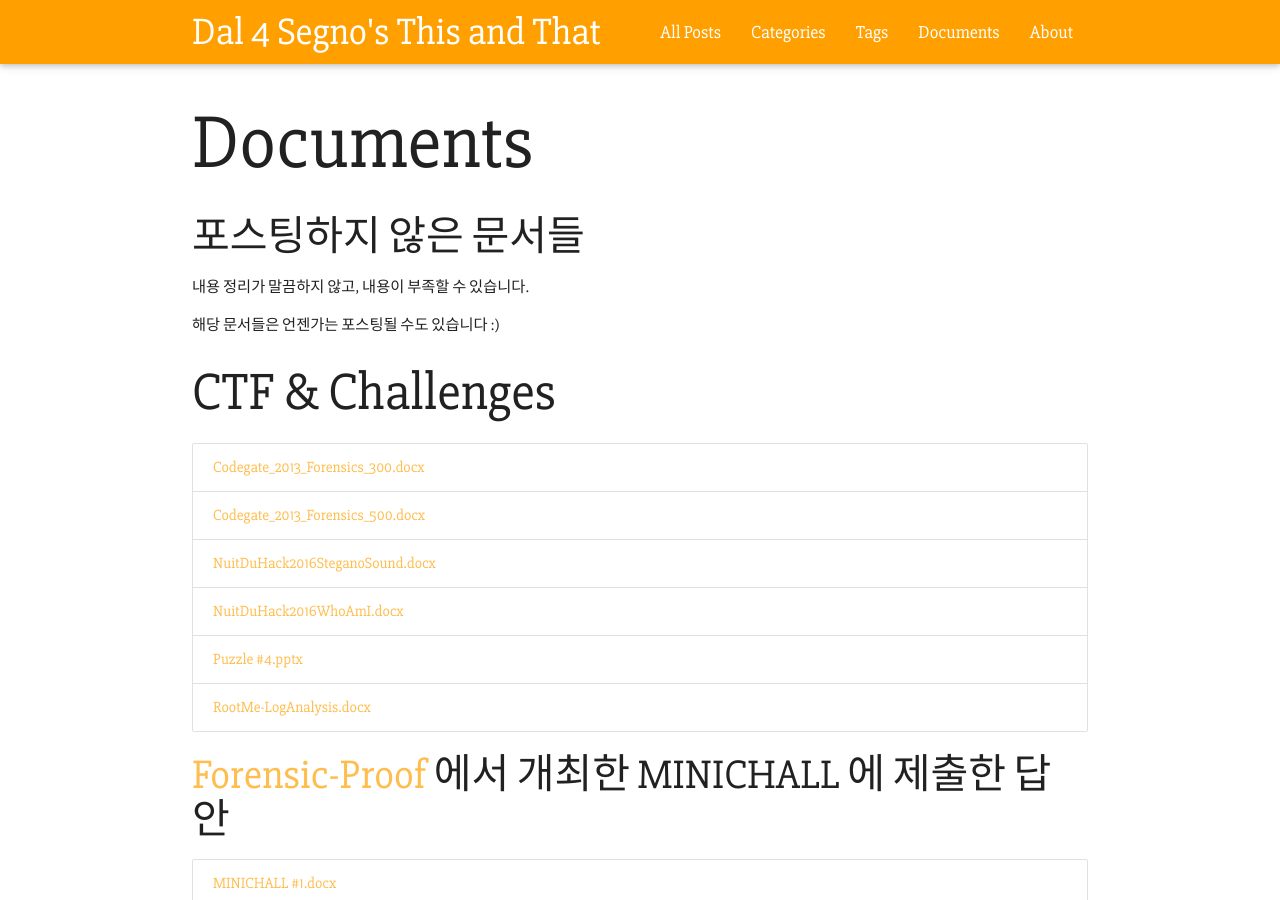
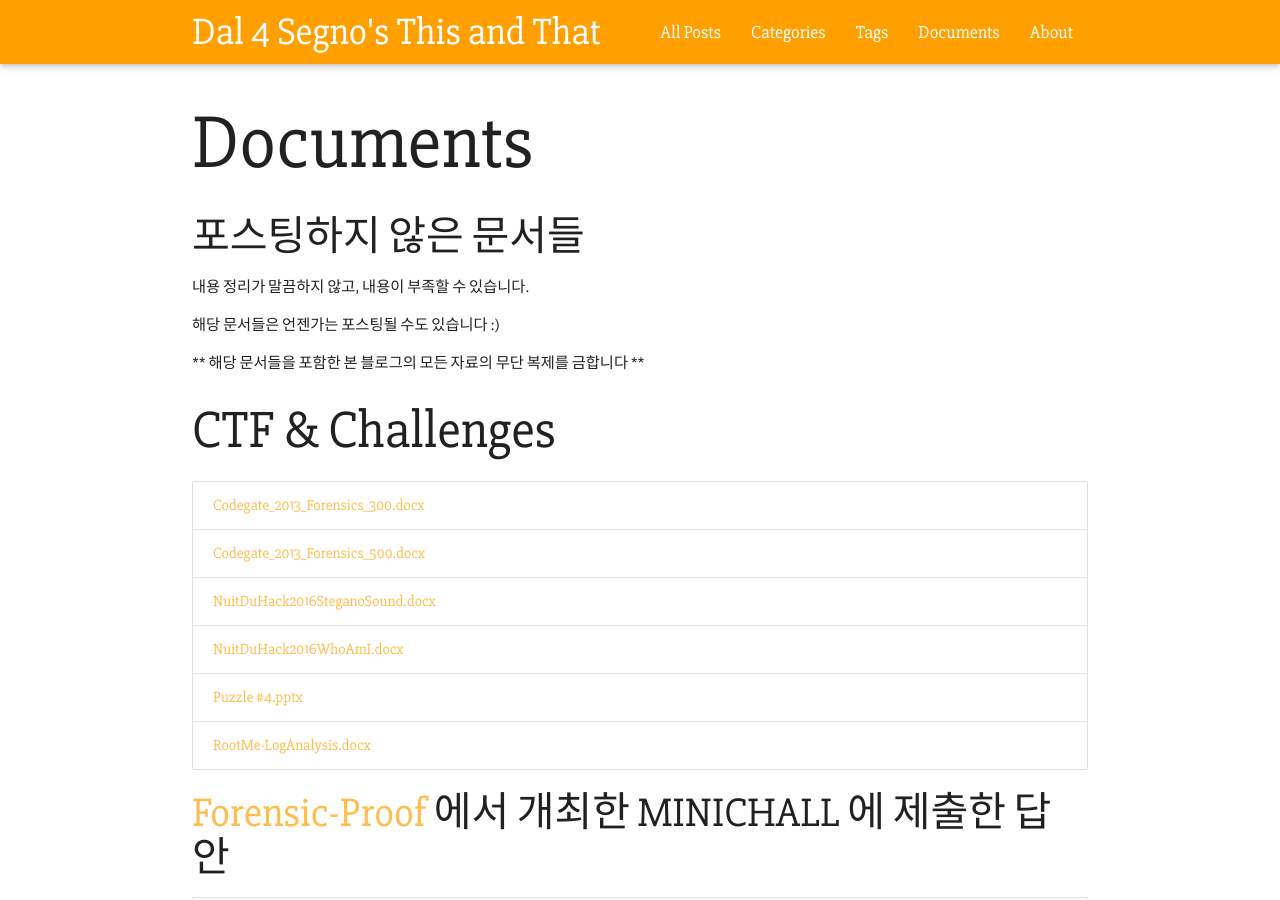
Before and after one commit to Dal4Segno/dal4segno.github.com, a Jekyll site: the page built from document.md, in a window 1280 px wide and 900 px high. Built offline with Jekyll 4.4.1, drawn with Linux system fonts in a browser that asks for light colours.

Commit message:
Add Caution msg

```diff
--- a/document.md
+++ b/document.md
@@ -9,6 +9,8 @@ permalink: /documents/
 내용 정리가 말끔하지 않고, 내용이 부족할 수 있습니다.
 
 해당 문서들은 언젠가는 포스팅될 수도 있습니다 :)
+
+** 해당 문서들을 포함한 본 블로그의 모든 자료의 무단 복제를 금합니다 **
 
 ### CTF & Challenges
 
```
